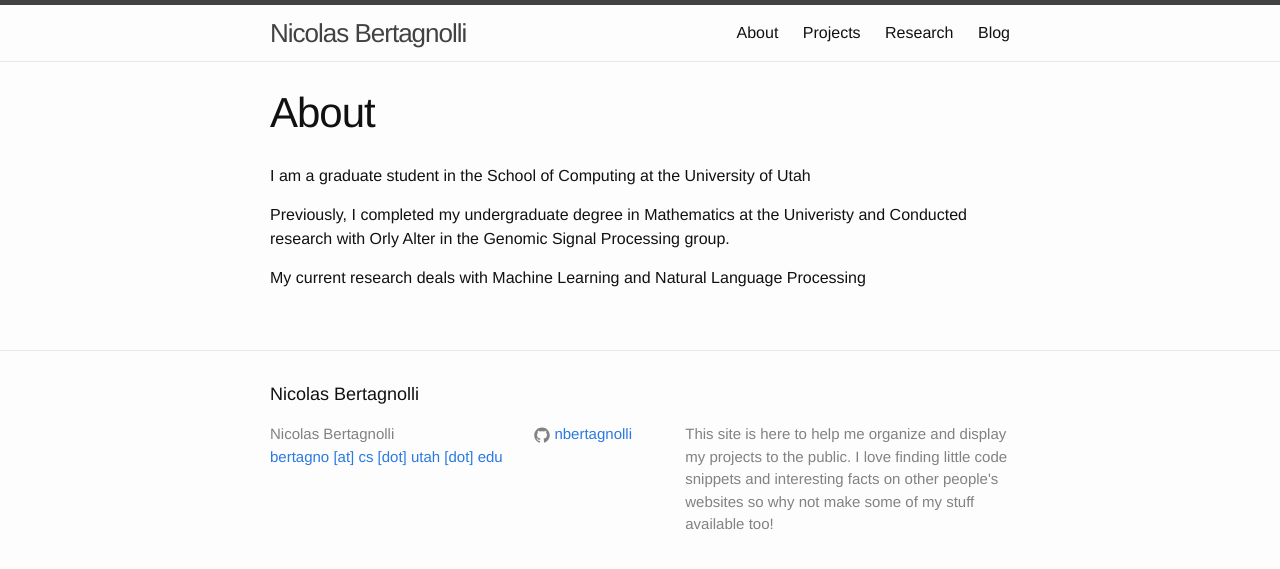
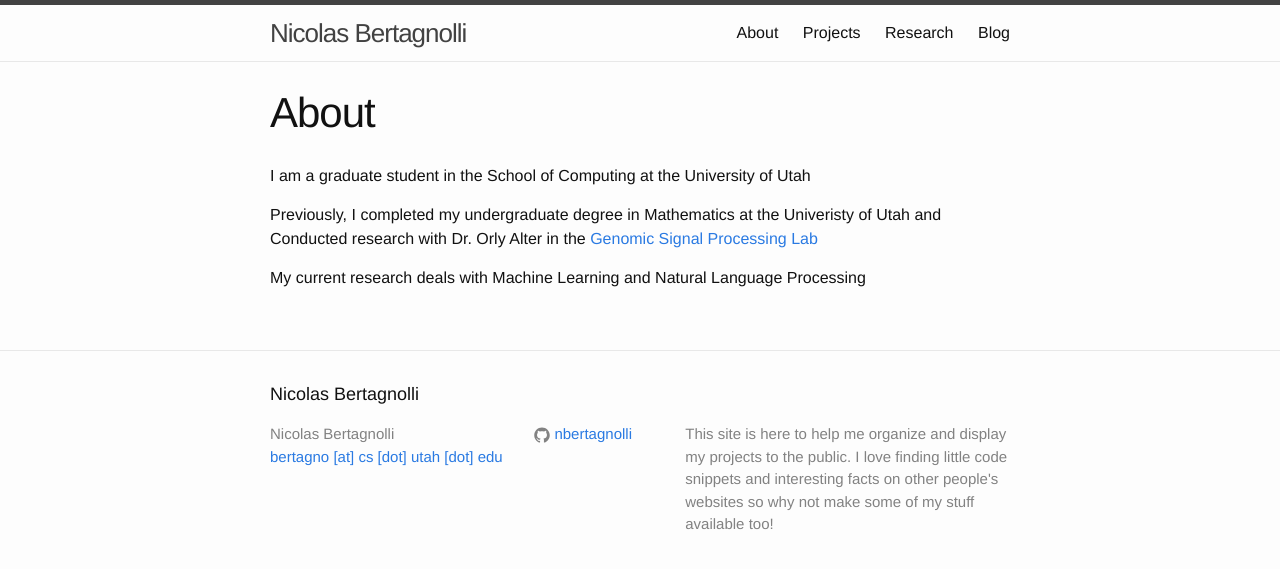
Before and after one commit to nbertagnolli/nbertagnolli.github.io, a Jekyll site: the page built from about.md, in a window 1280 px wide. Shown: the top 569 px of the page. Built offline with Jekyll 4.4.1, drawn with Linux system fonts in a browser that asks for light colours.

Commit message:
fixed about page

```diff
--- a/about.md
+++ b/about.md
@@ -6,6 +6,6 @@ permalink: /about/
 
 I am a graduate student in the School of Computing at the University of Utah
 
-Previously, I completed my undergraduate degree in Mathematics at the Univeristy and Conducted research with Orly Alter in the Genomic Signal Processing group.
+Previously, I completed my undergraduate degree in Mathematics at the Univeristy of Utah  and Conducted research with Dr. Orly Alter in the <a target = "_blank" href = "http://www.alterlab.org">Genomic Signal Processing Lab</a>
 
 My current research deals with Machine Learning and Natural Language Processing
```
